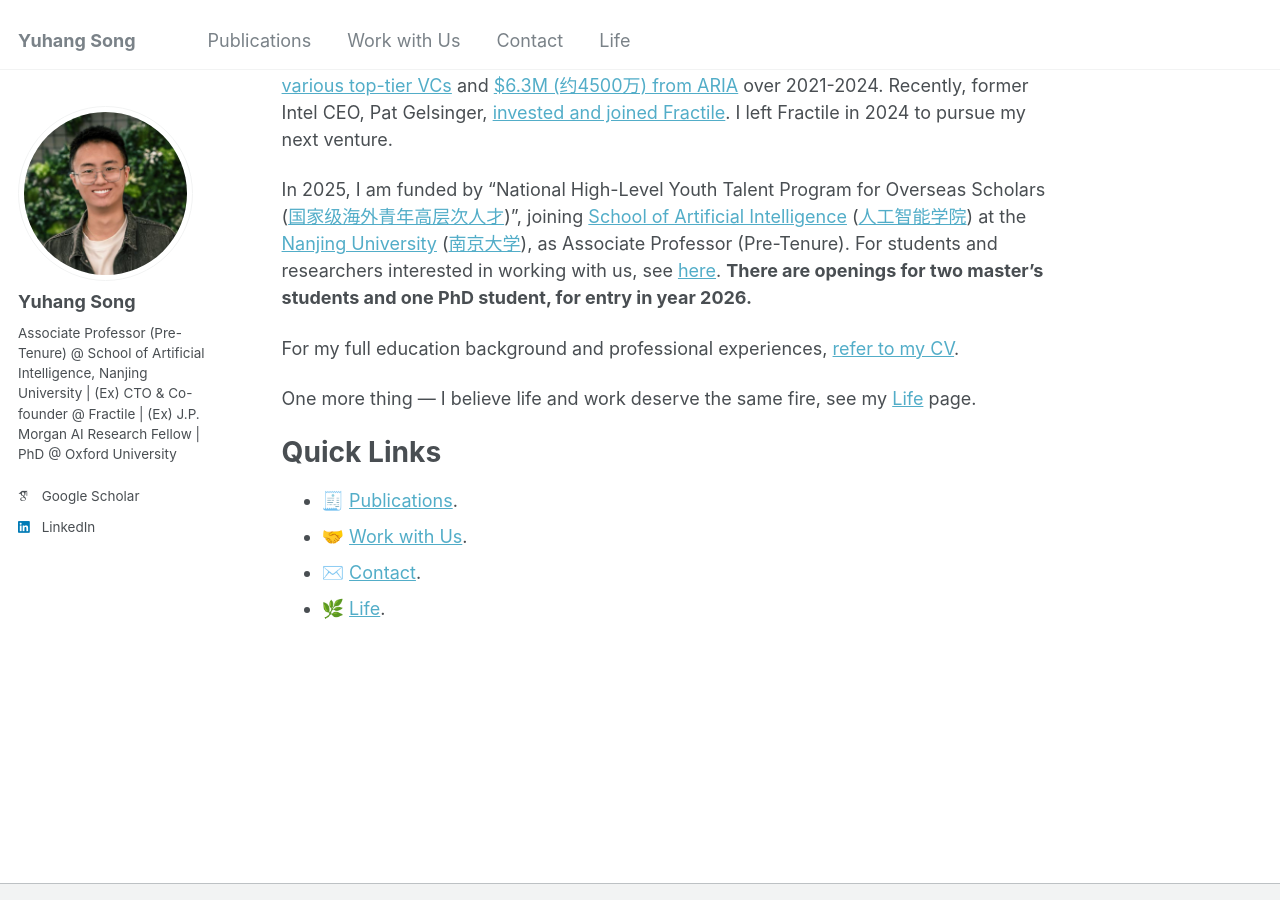
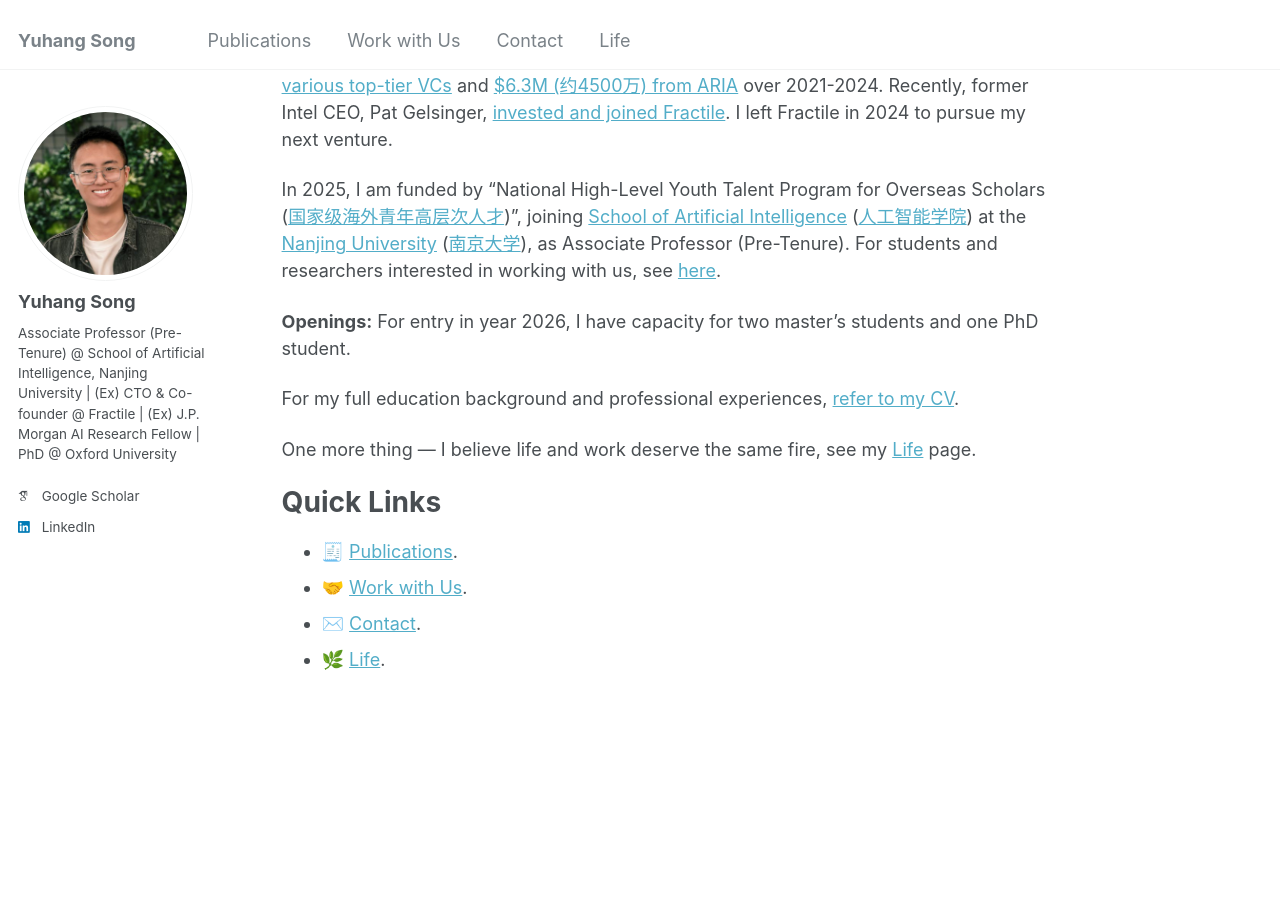
Before and after one commit to YuhangSong/YuhangSong.github.io, a Jekyll site: the page built from _pages/about.md, in a window 1280 px wide and 900 px high, scrolled down 476 px. Built offline with Jekyll 4.4.1, drawn with Linux system fonts in a browser that asks for light colours; some web fonts are replaced.

Commit message:
update about.md

```diff
--- a/_pages/about.md
+++ b/_pages/about.md
@@ -40,7 +40,8 @@
 
 In 2025, I am funded by “National High-Level Youth Talent Program for Overseas Scholars ([国家级海外青年高层次人才](https://www.nsfc.gov.cn/publish/portal0/tab442/info94490.htm))”, joining [School of Artificial Intelligence](https://www.nju.edu.cn/en/info/1026/8161.htm) ([人工智能学院](https://ai.nju.edu.cn)) at the [Nanjing University](https://www.nju.edu.cn/en/) ([南京大学](https://www.nju.edu.cn)), as Associate Professor (Pre-Tenure).
 For students and researchers interested in working with us, see [here](https://yuhangsong.github.io/work-with-us/).
-**There are openings for two master’s students and one PhD student, for entry in year 2026.**
+
+**Openings:** For entry in year 2026, I have capacity for two master’s students and one PhD student.
 
 For my full education background and professional experiences, [refer to my CV](http://yuhangsong.github.io/files/Curriculum_Vitae.pdf).
 
```
